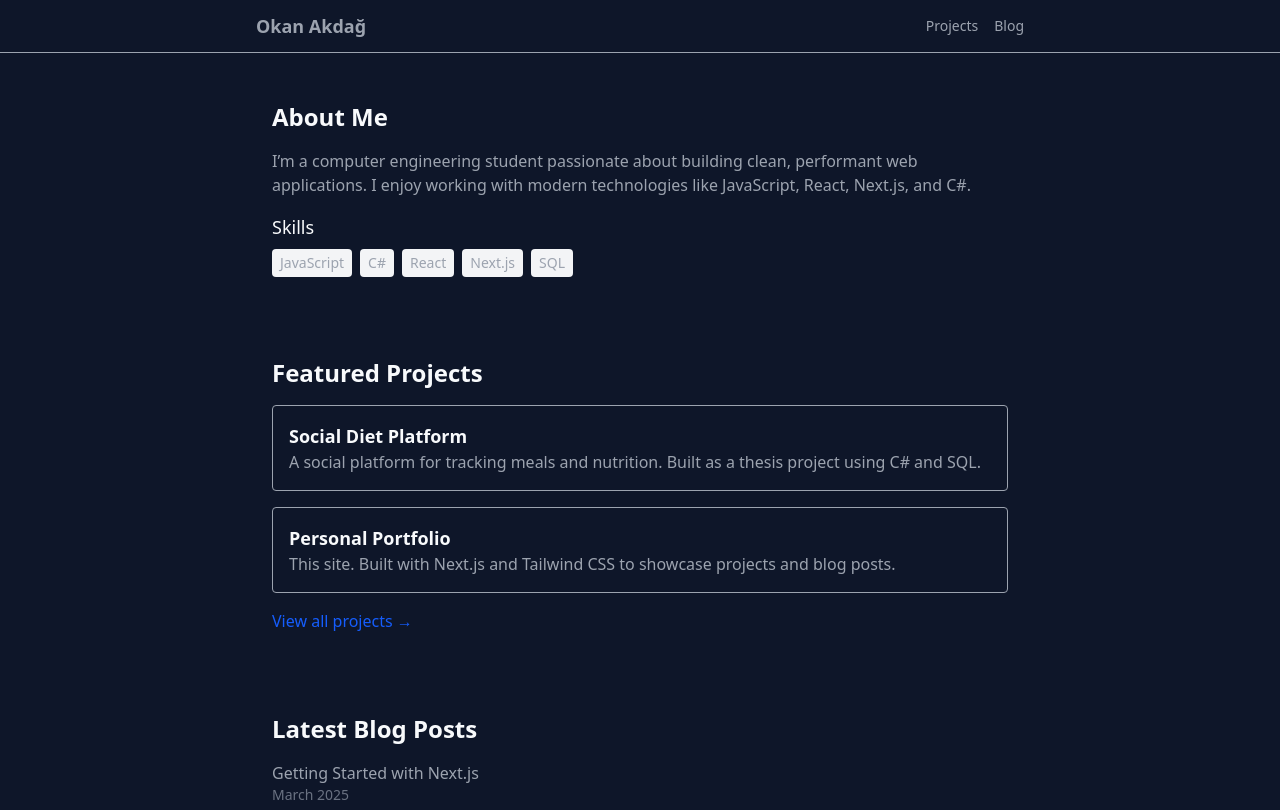
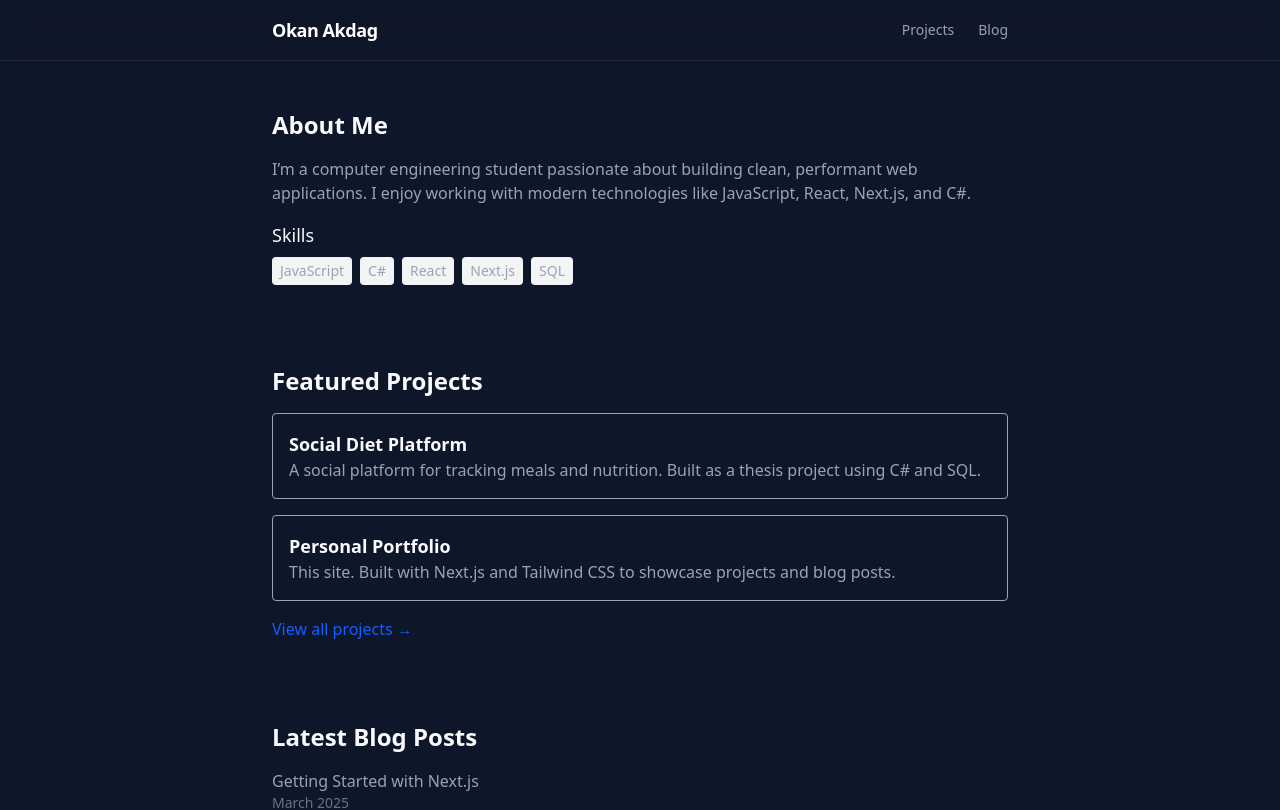
Before and after one commit to okanakdag/okanakdag-website, a Next.js app: page / in a window 1280 px wide. Shown: the top 810 px of the page. Built offline with nearby package versions, Linux system fonts and the light colour scheme.

Commit message:
Navbar color and shadow adjustment

```diff
--- a/src/components/Navbar.js
+++ b/src/components/Navbar.js
@@ -1,13 +1,18 @@
-export default function Navbar() {
-    return (
-      <nav className="w-full border-b px-4 py-3">
-        <div className="max-w-3xl mx-auto flex justify-between items-center">
-          <span className="font-semibold text-lg">Okan Akdağ</span>
-          <div className="flex gap-4 text-sm">
-            <a href="/projects" className="hover:underline">Projects</a>
-            <a href="/blog" className="hover:underline">Blog</a>
-          </div>
+export default function NavBar() {
+  return (
+    <nav className="w-full border-b border-white/10 backdrop-blur-md shadow-md bg-gray-900/40">
+      <div className="max-w-3xl mx-auto px-4 py-4 flex justify-between items-center">
+        {/* Name / Logo */}
+        <span className="text-lg font-bold text-white tracking-tight">
+          Okan Akdag
+        </span>
+
+        {/* Navigation links */}
+        <div className="flex gap-6 text-sm text-gray-400">
+          <a href="/projects" className="hover:text-white transition-colors">Projects</a>
+          <a href="/blog" className="hover:text-white transition-colors">Blog</a>
         </div>
-      </nav>
-    );
-  }
+      </div>
+    </nav>
+  );
+}
--- a/src/pages/index.js
+++ b/src/pages/index.js
@@ -1,11 +1,11 @@
 import Footer from "../components/Footer";
-import Navar from "../components/Navbar";
+import Navbar from "../components/Navbar";
 
 
 export default function Home() {
   return (
     <>
-      <Navar />
+      <Navbar />
       <main className="max-w-3xl mx-auto px-4 py-12 space-y-20">
         <AboutSection />
         <ProjectsPreview />
```
